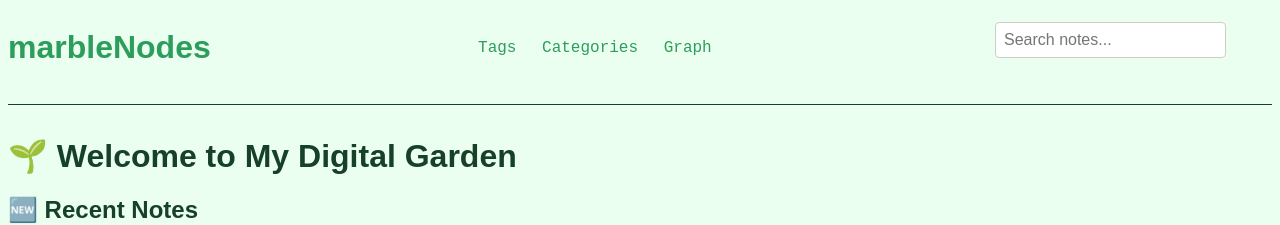
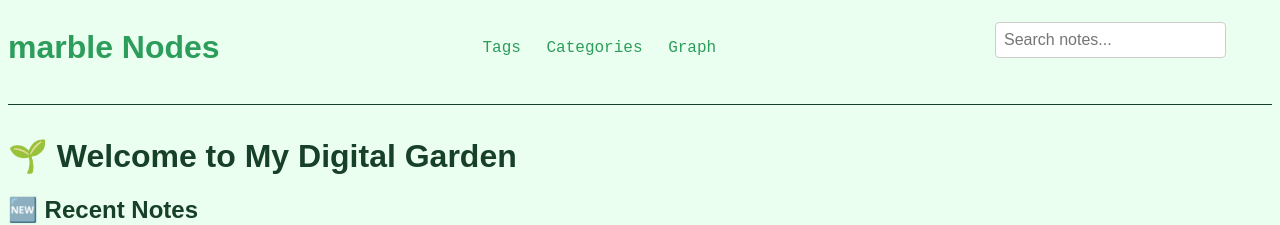
Before and after one commit to dduyg/5566677, a Jekyll site: the page built from index.md, in a window 1280 px wide. Shown: the top 225 px of the page. Built offline with Jekyll 4.4.1, drawn with Linux system fonts in a browser that asks for light colours; some web fonts are replaced; comment, search, counter and statistics services are not loaded.

Commit message:
Update _config.yml

```diff
--- a/_config.yml
+++ b/_config.yml
@@ -1,4 +1,4 @@
-title: marbleNodes
+title: marble Nodes
 description: A personal knowledge base built with Jekyll
 baseurl: "/marbleNodes"
 url: "https://dduyg.github.io"
```
